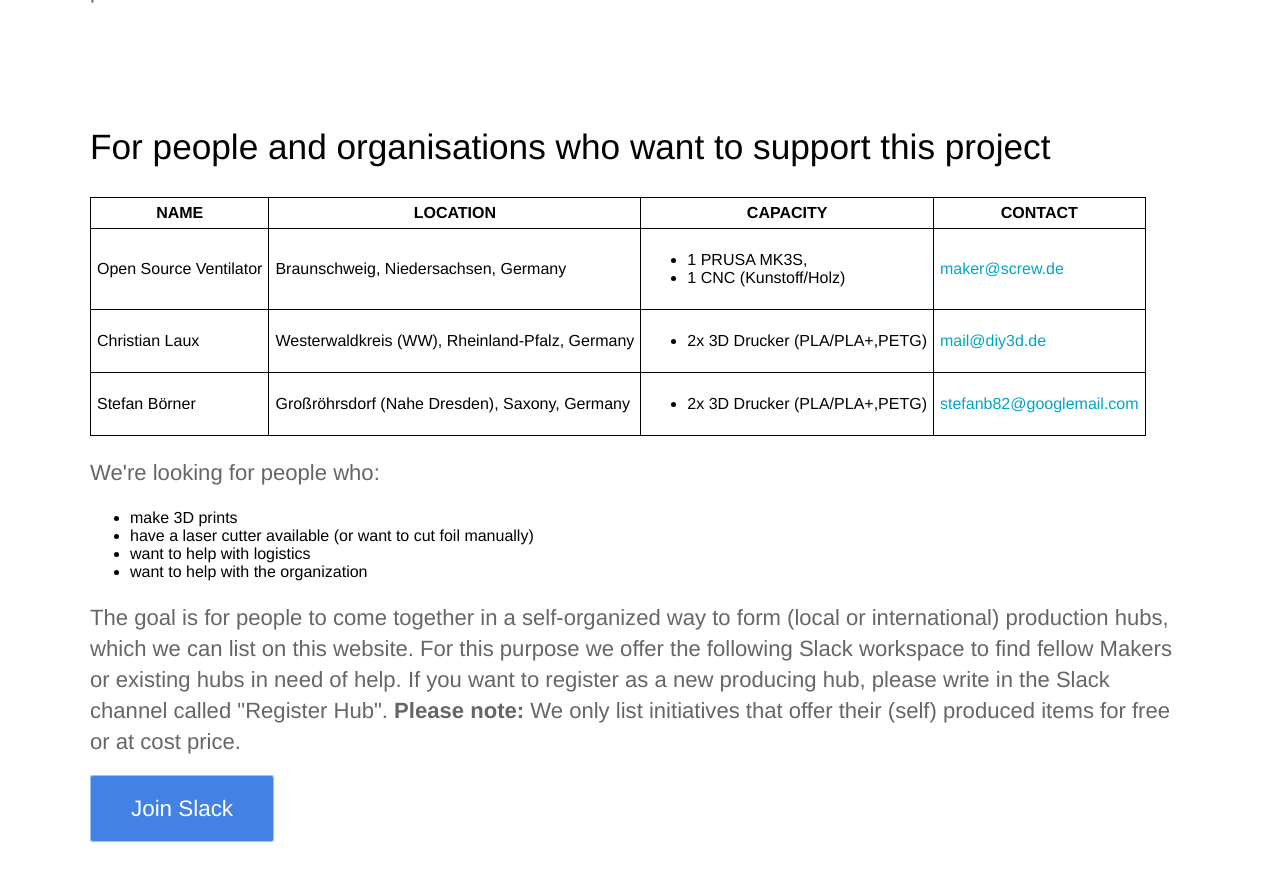
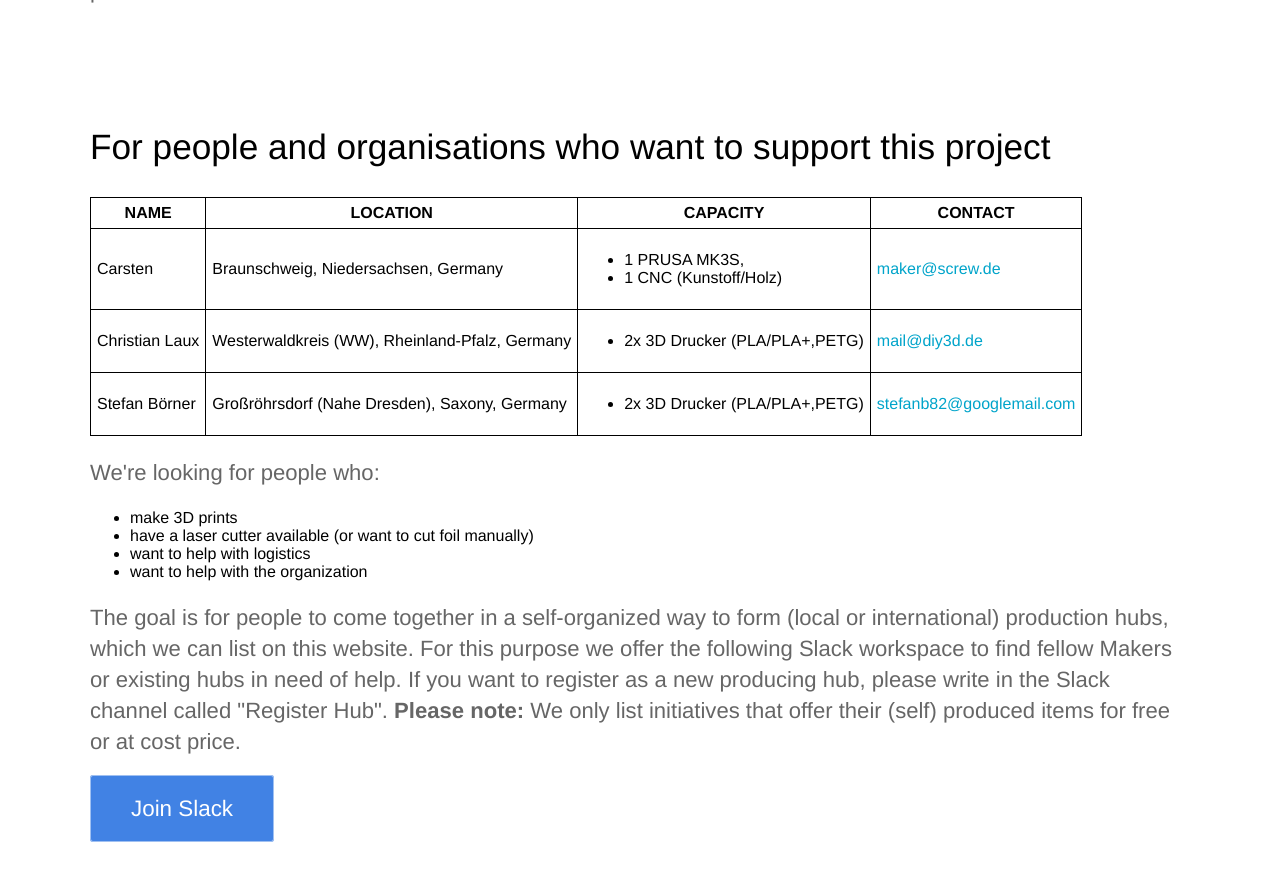
Before and after one commit to CloudCannon/hydra-jekyll-template, a Jekyll site: the page built from en/index.html, in a window 1280 px wide and 900 px high, scrolled down 1544 px. Shown: the top 881 px of the window. Built offline with Jekyll 4.4.1, drawn with Linux system fonts in a browser that asks for light colours.

Commit message:
FIX typo in entry

```diff
--- a/_data/makers.yml
+++ b/_data/makers.yml
@@ -1,5 +1,5 @@
 en:
-  - name: Open Source Ventilator
+  - name: Carsten
     country: Germany
     # State / region is optional
     state: Niedersachsen
@@ -26,7 +26,7 @@ en:
     contact: '<a href="mailto:stefanb82@googlemail.com">stefanb82@googlemail.com</a>'
 # Copy the block above and repeat =)
 de:
-  - name: Open Source Ventilator
+  - name: Carsten
     country: Deutschland
     # State / region is optional
     state: Lower Saxony
```
